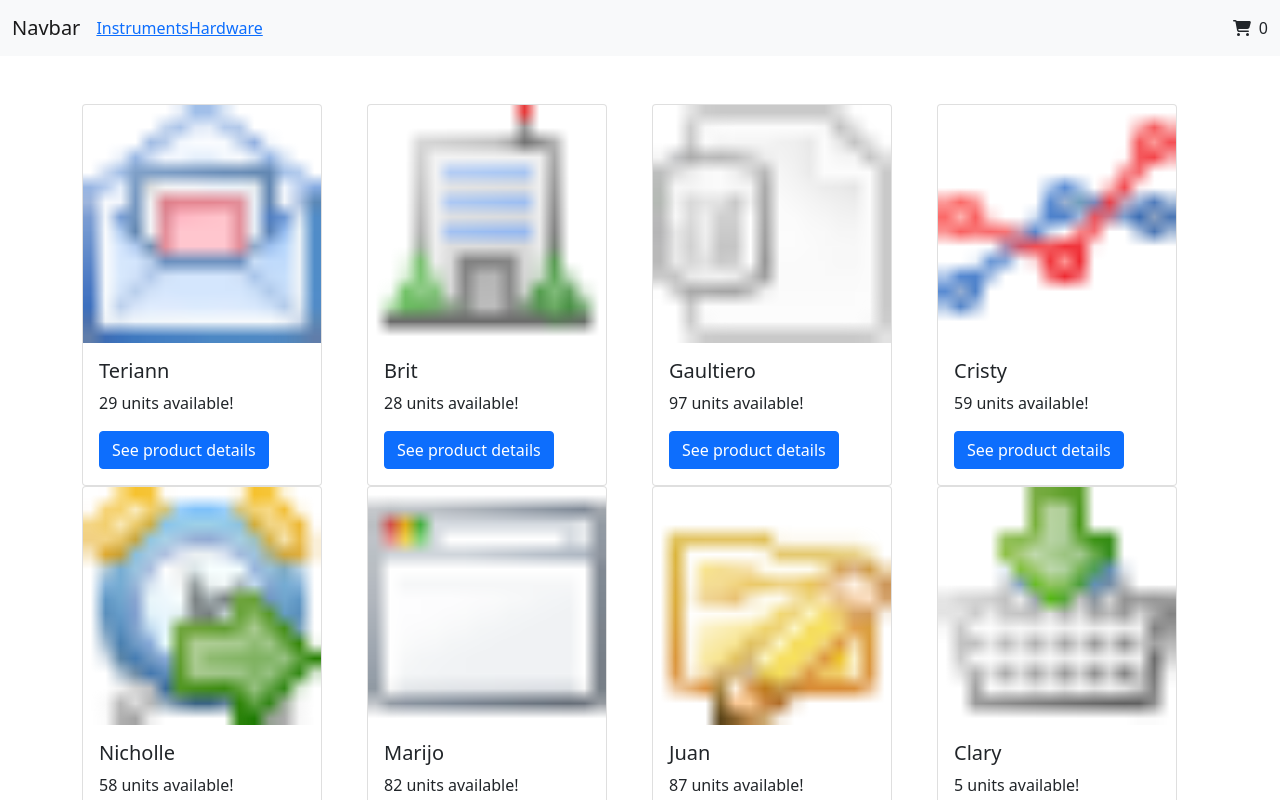
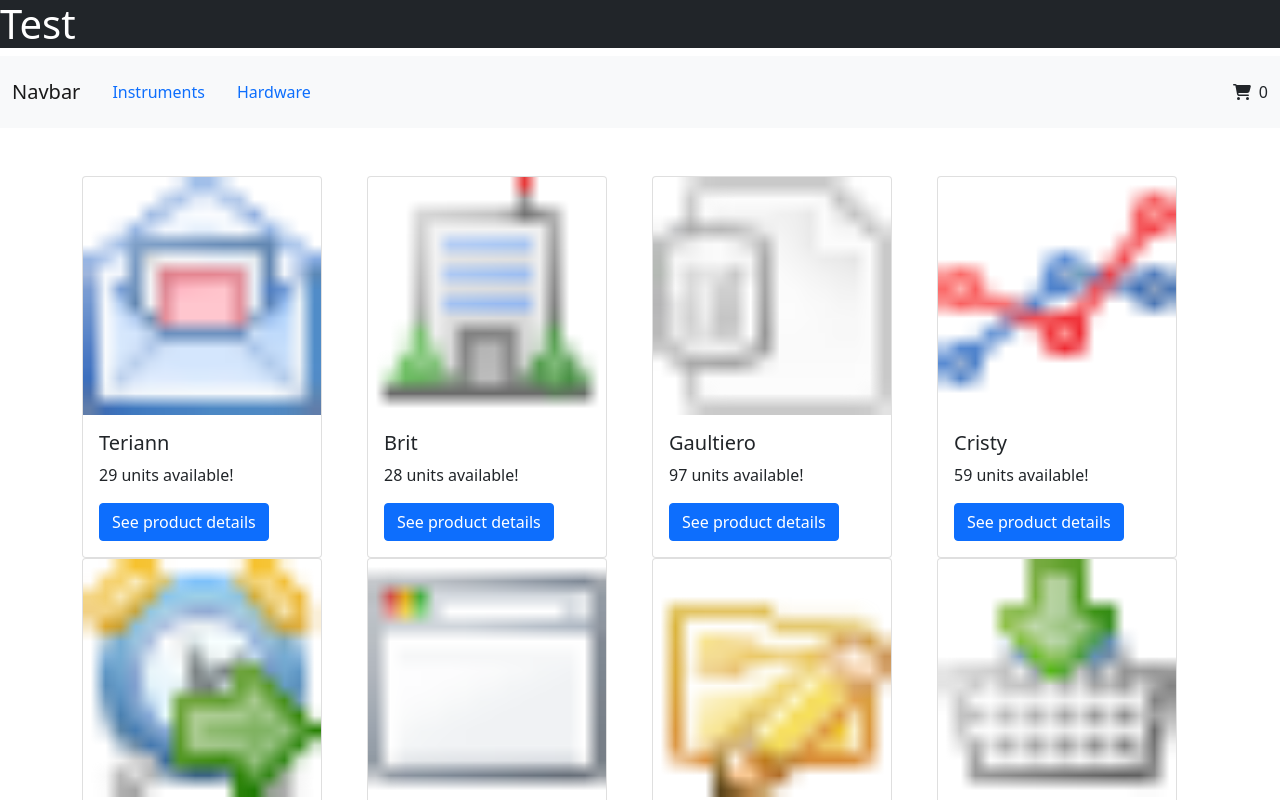
Before and after one commit to riosjg/react_31230, a React (Create React App) app: page / in a window 1280 px wide. Shown: the top 800 px of the page. Built offline with nearby package versions, Linux system fonts and the light colour scheme.

Commit message:
class 28-7 Firebase

```diff
--- a/package.json
+++ b/package.json
@@ -10,6 +10,7 @@
     "@testing-library/react": "^13.3.0",
     "@testing-library/user-event": "^13.5.0",
     "bootstrap": "^5.1.3",
+    "firebase": "^9.9.1",
     "fontawesome-free": "^1.0.4",
     "react": "^18.2.0",
     "react-dom": "^18.2.0",
--- a/src/App.js
+++ b/src/App.js
@@ -19,6 +19,7 @@ import Cart from "./components/Cart";
 function App() {
   return (
     <>
+      <Test cantidad={999} />
       <CartProvider>
         <BrowserRouter>
           <NavBar />
--- a/src/components/ExampleComponents/Intercambiabilidad.jsx
+++ b/src/components/ExampleComponents/Intercambiabilidad.jsx
@@ -14,10 +14,14 @@ const ButtonCount = ({ onAdd, stock }) => (
 
 const Intercambilidad = ({ countType }) => {
   const onAdd = () => console.log("This is triggering onAdd");
-  const Count = countType == "button" ? ButtonCount : InputCount;
+  const Count = countType == "input" ? InputCount : ButtonCount;
+
+  // const Count = countType == "button" ? ButtonCount : InputCount;
   return (
     <>
-      <Count onAdd={onAdd} stock={4} />
+      <Count onAdd={onAdd} stock={1} />
+      <ButtonCount onAdd={onAdd} stock={10} />
+      <InputCount onAdd={onAdd} stock={200} />
     </>
   );
 };
--- a/src/components/ExampleComponents/Test.jsx
+++ b/src/components/ExampleComponents/Test.jsx
@@ -1,5 +1,22 @@
-const Test = () => {
-  return <h1>Test</h1>;
+const Test = ({ theme, size }) => {
+  return (
+    <h1
+      className={`
+      ${theme === "light" ? "bg-info text-dark" : "bg-dark text-white"}
+      ${size || ""}
+      `}
+    >
+      Test
+    </h1>
+    // <h1
+    //   style={{
+    //     backgroundColor: theme === "dark" ? "black" : "cyan",
+    //     color: theme === "dark" ? "white" : "black",
+    //   }}
+    // >
+    //   Test
+    // </h1>
+  );
 };
 
 export default Test;
--- a/src/components/Item.jsx
+++ b/src/components/Item.jsx
@@ -8,7 +8,7 @@ const Item = ({ item }) => {
       <div className="card-body d-flex flex-column justify-content-center">
         <h5 className="card-title">{title}</h5>
         <p className="card-text">{`${stock} units available!`}</p>
-        <Link to={`item/${id}`}>
+        <Link to={`/item/${id}`}>
           <button className="btn btn-primary">See product details</button>
         </Link>
       </div>
--- a/src/components/ItemListContainer.jsx
+++ b/src/components/ItemListContainer.jsx
@@ -3,6 +3,16 @@ import ItemList from "./ItemList";
 import data from "./utils/data";
 import { useParams } from "react-router-dom";
 import Spinner from "./ExampleComponents/Spinner";
+import {
+  getDoc,
+  doc,
+  getFirestore,
+  collection,
+  getDocs,
+  query,
+  where,
+  limit,
+} from "firebase/firestore";
 
 const ItemListContainer = () => {
   const { name } = useParams();
@@ -13,6 +23,40 @@ const ItemListContainer = () => {
   });
 
   useEffect(() => {
+    // OBTENER DOCUMENTO (ITEM/PRODUCTO) POR ID
+
+    // const db = getFirestore();
+    // const docRef = doc(db, "items", "cQdNxwMpWJ4XUU9a1Yqq");
+    // getDoc(docRef).then((snapshot) => {
+    //   const data = { id: snapshot.id, ...snapshot.data() };
+    // });
+
+    // OBTENER COLLECCION (LISTA) COMPLETA
+
+    // const db = getFirestore();
+    // const itemsCollection = collection(db, "items");
+    // getDocs(itemsCollection).then((snapshot) => {
+    //   const data = snapshot.docs.map((doc) => ({ id: doc.id, ...doc.data() }));
+    //   console.log(data);
+    // });
+
+    // OBTENER COLLECCION (LISTA) CON FILTRO
+
+    // const db = getFirestore();
+    // const itemCollection = collection(db, "items");
+    // const filteredCollection = query(
+    //   itemCollection,
+    //   where("category", "==", "instruments"),
+    //   limit(1)
+    // );
+    // getDocs(filteredCollection).then((snapshot) => {
+    //   const data = snapshot.docs.map((doc) => ({
+    //     id: doc.id,
+    //     ...doc.data(),
+    //   }));
+    //   console.log(data);
+    // });
+
     setLoading(true);
     promise.then((res) => {
       const products = res;
@@ -25,13 +69,37 @@ const ItemListContainer = () => {
     });
   }, [name]);
 
-  if (loading) return <Spinner />;
+  if (loading) {
+    return <Spinner />;
+  }
 
   return (
     <>
       <div className="mt-5">
         <ItemList items={items} />
       </div>
+      {/* {loading ? (
+        <Spinner />
+      ) : (
+        <div className="mt-5">
+          <ItemList items={items} />
+        </div>
+      )}
+
+      {!disabled && <button>Hola</button> }
+
+      {loading && <Spinner />}
+      {!loading && (
+        <div className="mt-5">
+          <ItemList items={items} />
+        </div>
+      )}
+    </>
+    <>
+      <h2>
+        {loading ? "Loading..." : "Loaded"}
+      </h2>
+    </> */}
     </>
   );
 };
--- a/src/components/NavBar.jsx
+++ b/src/components/NavBar.jsx
@@ -22,8 +22,18 @@ const NavBar = () => {
           </button>
           <div className="collapse navbar-collapse" id="navbarNavAltMarkup">
             <div className="navbar-nav">
-              <Link to={"category/instruments"}>Instruments</Link>
-              <Link to={"category/hardware"}>Hardware</Link>
+              <Link
+                style={{ textDecoration: "none", margin: "1rem" }}
+                to={"category/instruments"}
+              >
+                Instruments
+              </Link>
+              <Link
+                style={{ textDecoration: "none", margin: "1rem" }}
+                to={"category/hardware"}
+              >
+                Hardware
+              </Link>
             </div>
           </div>
           <WidgetCart />
--- a/src/index.js
+++ b/src/index.js
@@ -5,6 +5,18 @@ import App from "./App";
 import reportWebVitals from "./reportWebVitals";
 import "bootstrap";
 import "bootstrap/dist/css/bootstrap.min.css";
+import { initializeApp } from "firebase/app";
+
+const firebaseConfig = {
+  apiKey: "AIzaSyAcc-UQzKkaiieXOhm9fQTFuroBmSCqb78",
+  authDomain: "tienda-coderhouse-48b3a.firebaseapp.com",
+  projectId: "tienda-coderhouse-48b3a",
+  storageBucket: "tienda-coderhouse-48b3a.appspot.com",
+  messagingSenderId: "344104748992",
+  appId: "1:344104748992:web:1cabd167aeb6948275aa25",
+};
+
+initializeApp(firebaseConfig);
 
 const root = ReactDOM.createRoot(document.getElementById("root"));
 root.render(
```
Also changed, not shown: src/components/utils/data.json (+1 -1 lines), 1 other file (tests, documents, lock files or other folders).
